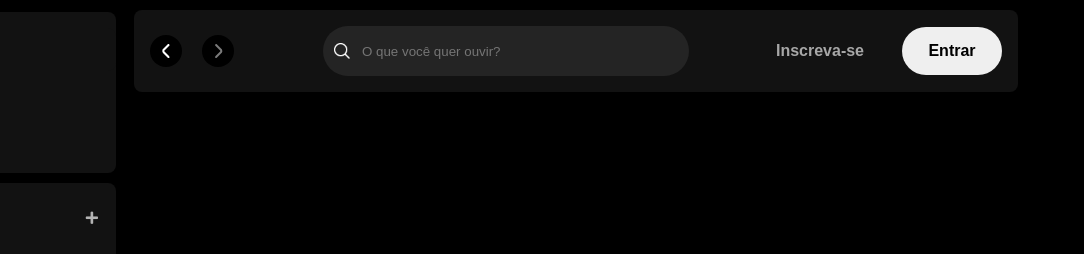
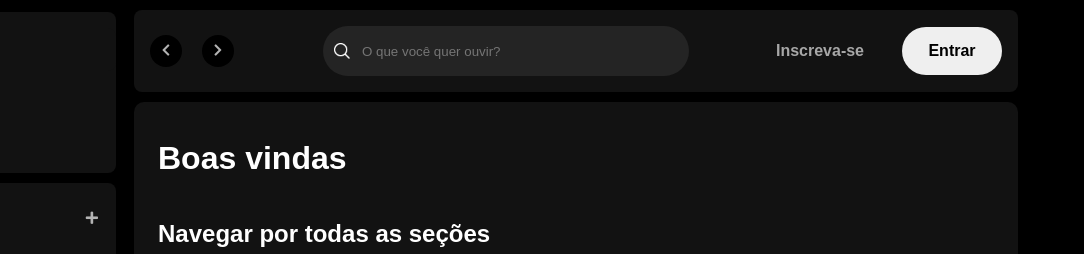
Before and after one commit to Saviohrq/spotify-imersao-alura, a plain HTML site: page index.html in a window 1280 px wide. Shown: the top 254 px of the page, 196-1280 px from the left. Drawn offline with Linux system fonts and the light colour scheme.

Commit message:
pequena adição no conteudo da <main>

```diff
--- a/index.html
+++ b/index.html
@@ -75,10 +75,14 @@
             <nav class="header__navigation">
                 <div class="navigation">
                     <button class="arrow-left">
-                        <img src="./src/assets/icons/small-left.png" alt="seta esquerda">
+                        <span class="fa fa-chevron-left fa"></span>
+                        <!--
+                            <img src="./src/assets/icons/small-left.png" alt="seta esquerda">
+                        -->
                     </button>
                     <button class="arrow-right">
-                        <img src="./src/assets/icons/small-right.png" alt="seta direita">
+                        <span class="fa fa-chevron-right fa"></span>
+                        <!--<img src="./src/assets/icons/small-right.png" alt="seta direita">-->
                     </button>
                 </div>
 
@@ -92,6 +96,21 @@
                     <button class="login">Entrar</button>
                 </div>
             </nav>
+
+            <!-- PLAYLIST -->
+
+            <div class="playlist-container">
+                <div id="result-playlists">
+                    <div class="playlist">
+                        <h1 id="greeting">Boas vindas</h1>
+                        <h2 class="greeting-subtitle">Navegar por todas as seções</h2>
+
+                        <!-- LISTA DE CARDS -->
+
+                    </div>
+
+                </div>
+            </div>
         </div>
     </main>
 
--- a/src/styles/main-content.css
+++ b/src/styles/main-content.css
@@ -38,6 +38,10 @@
     border: none;
     border-radius: 50%;
     cursor: pointer
+}
+
+.arrow-left .fa, .arrow-right .fa {
+    color: #b3b3b3;
 }
 
 .header__login {
@@ -92,3 +96,29 @@
     border-radius: 40px;
     border: none;
 }
+
+/* PLAYLIST */
+.playlist-container {
+    height: 68vh;
+    padding-top: 16px;
+    margin: 10px;
+    border-radius: 10px;
+    background-color: #121212;
+}
+
+.playlist {
+    margin: 24px;
+}
+
+.playlist #greeting {
+    color: #fff;
+    font-size: 32px;
+    font-weight: 700;
+    margin-bottom: 48px;
+}
+
+.playlist .greeting-subtitle {
+    color: #fff;
+    font-size: 24px;
+    font-weight: 700;
+}
```
